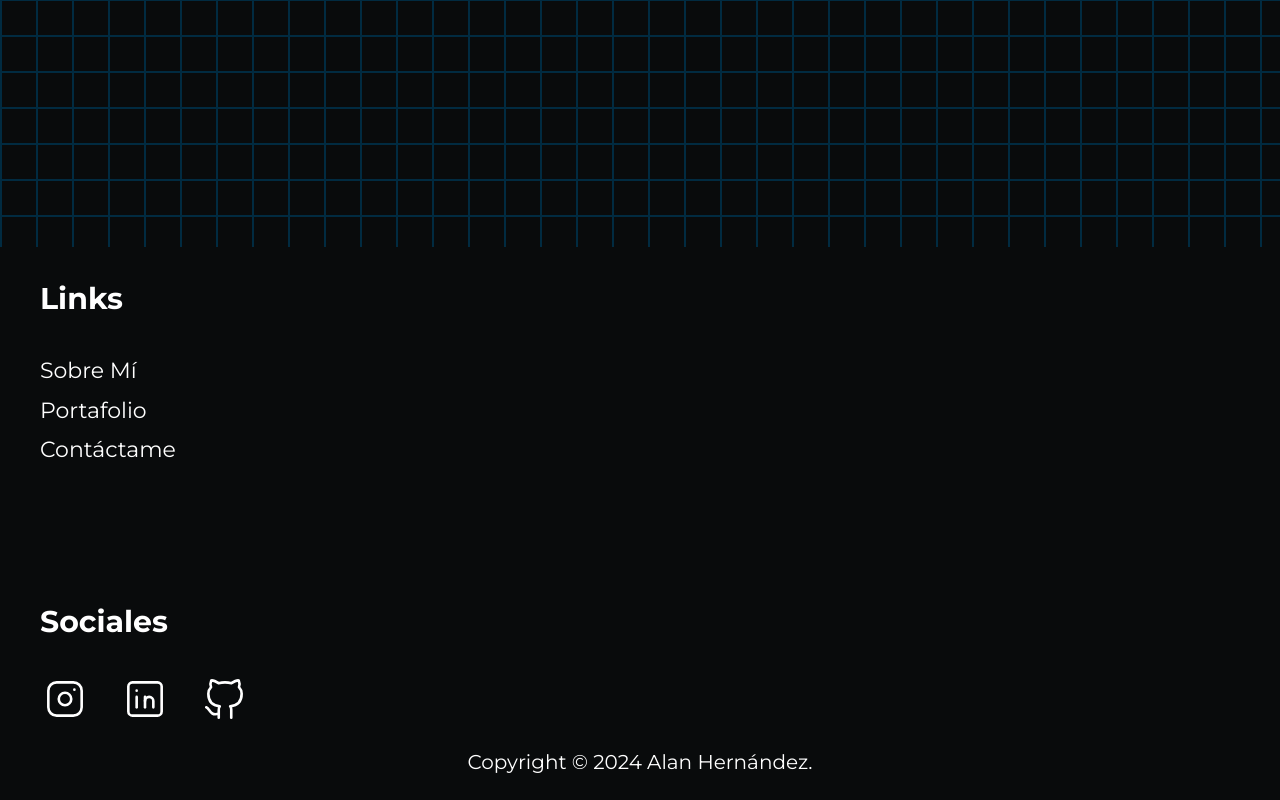
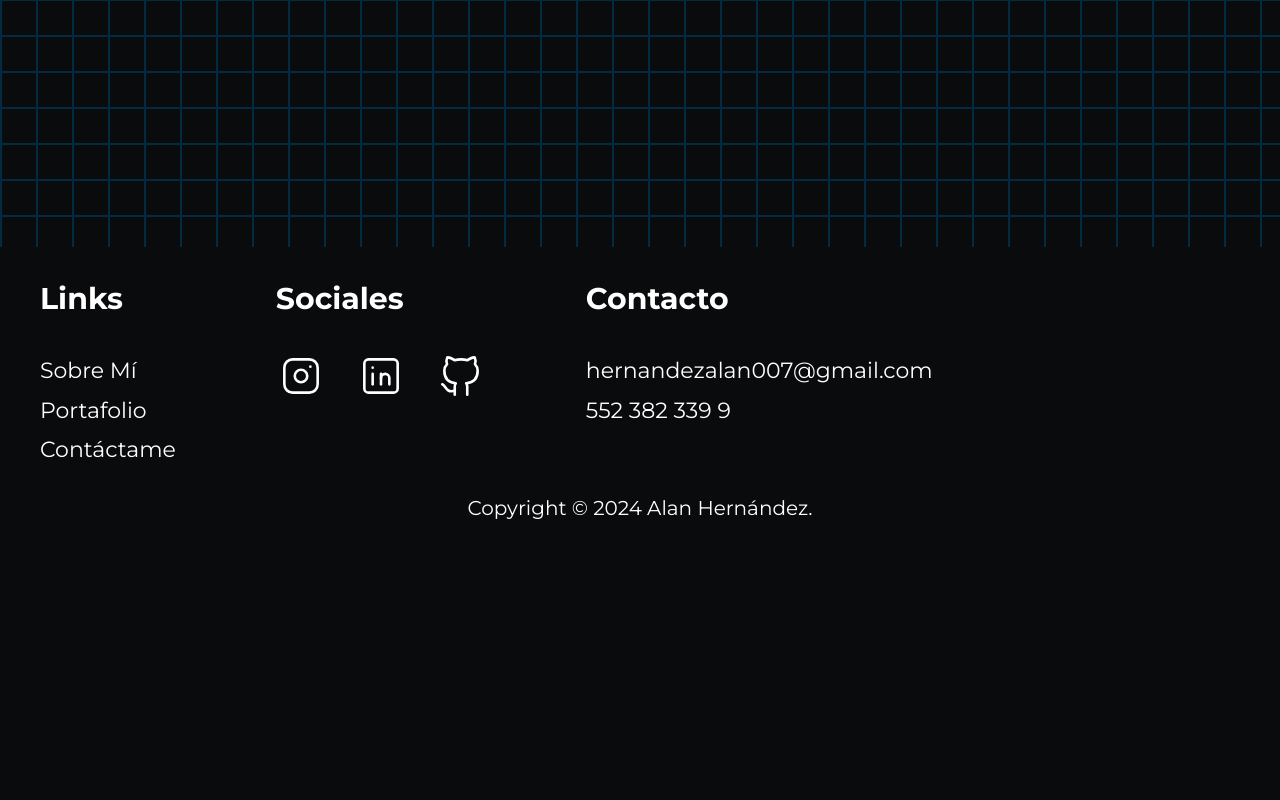
Before and after one commit to imjaasu/sitio-web-jaasu, a website: page index.html in a window 1280 px wide. Shown: the part 1750-2550 px from the top of the page. After the commit the page ends 2296 px from the top, so only its background shows below. Drawn offline with Linux system fonts and the light colour scheme.

Commit message:
se agregó al footer la sección de contacto

```diff
--- a/index.html
+++ b/index.html
@@ -103,6 +103,12 @@
                     </a>
                 </nav>
             </section>
+
+            <section class="contacto">
+                <h3>Contacto</h3>
+                <p>hernandezalan007@gmail.com</p>
+                <p>552 382 339 9</p>
+            </section>
         </div>
         <p>Copyright &copy; 2024 Alan Hernández.</p>
     </footer>
--- a/src/scss/layout/_footer.scss
+++ b/src/scss/layout/_footer.scss
@@ -16,8 +16,10 @@
     display: flex;
     flex-direction: column;
 
+
     @include tablet{
         display: flex;
+        flex-direction: row;
         gap: 10rem;
     }
 }
@@ -28,7 +30,6 @@
         display: flex;
         gap: 3rem;
         align-items: center;
-
     }
 
     img{
@@ -56,3 +57,14 @@
         }
     }
 }
+
+.contacto{
+    display: inline-block;
+
+    p{
+        font-size: 2.2rem;
+        margin: 0;
+        text-align: left;
+    }
+
+}
```
Also changed, not shown: build/css/app.css, 1 other file.
